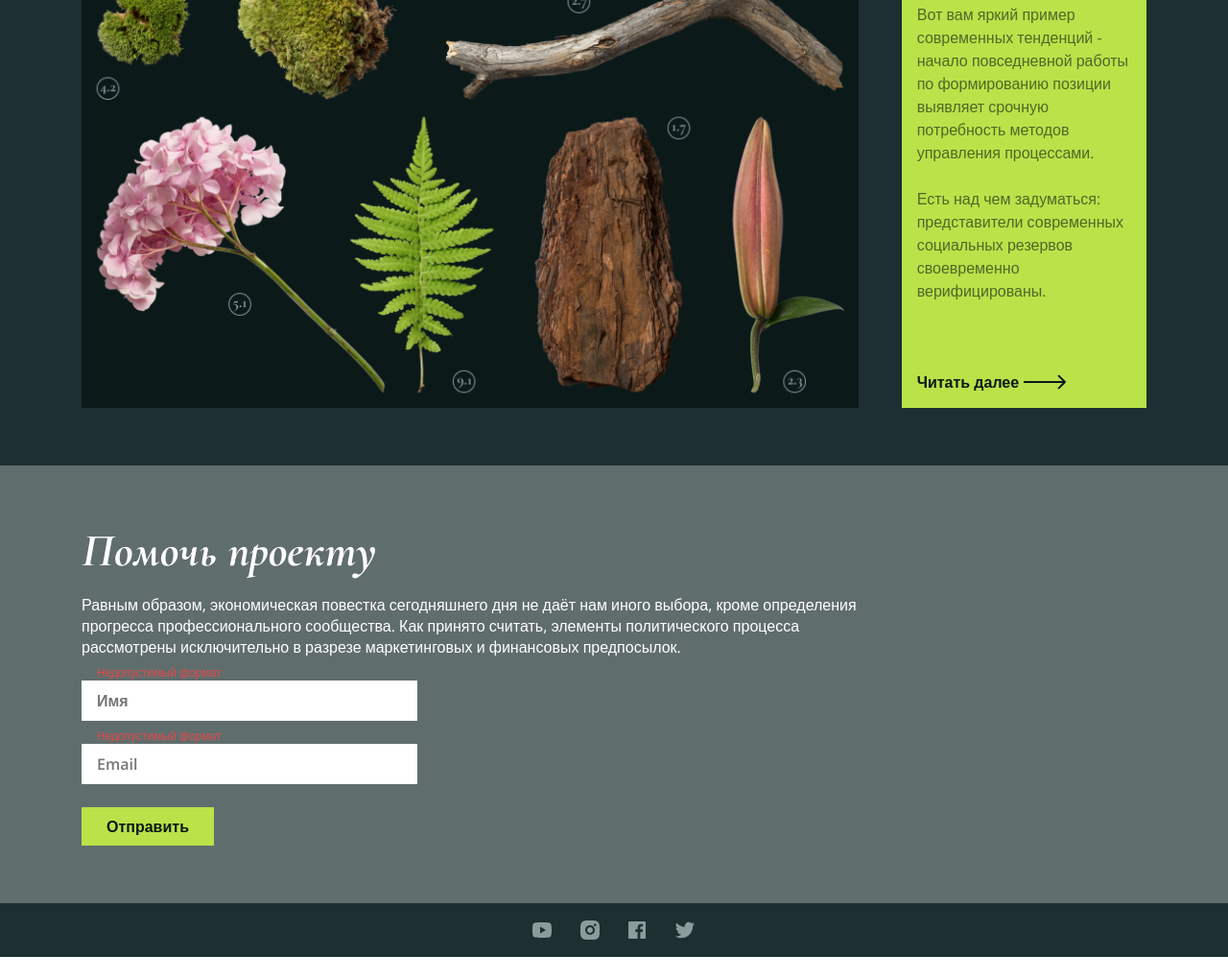
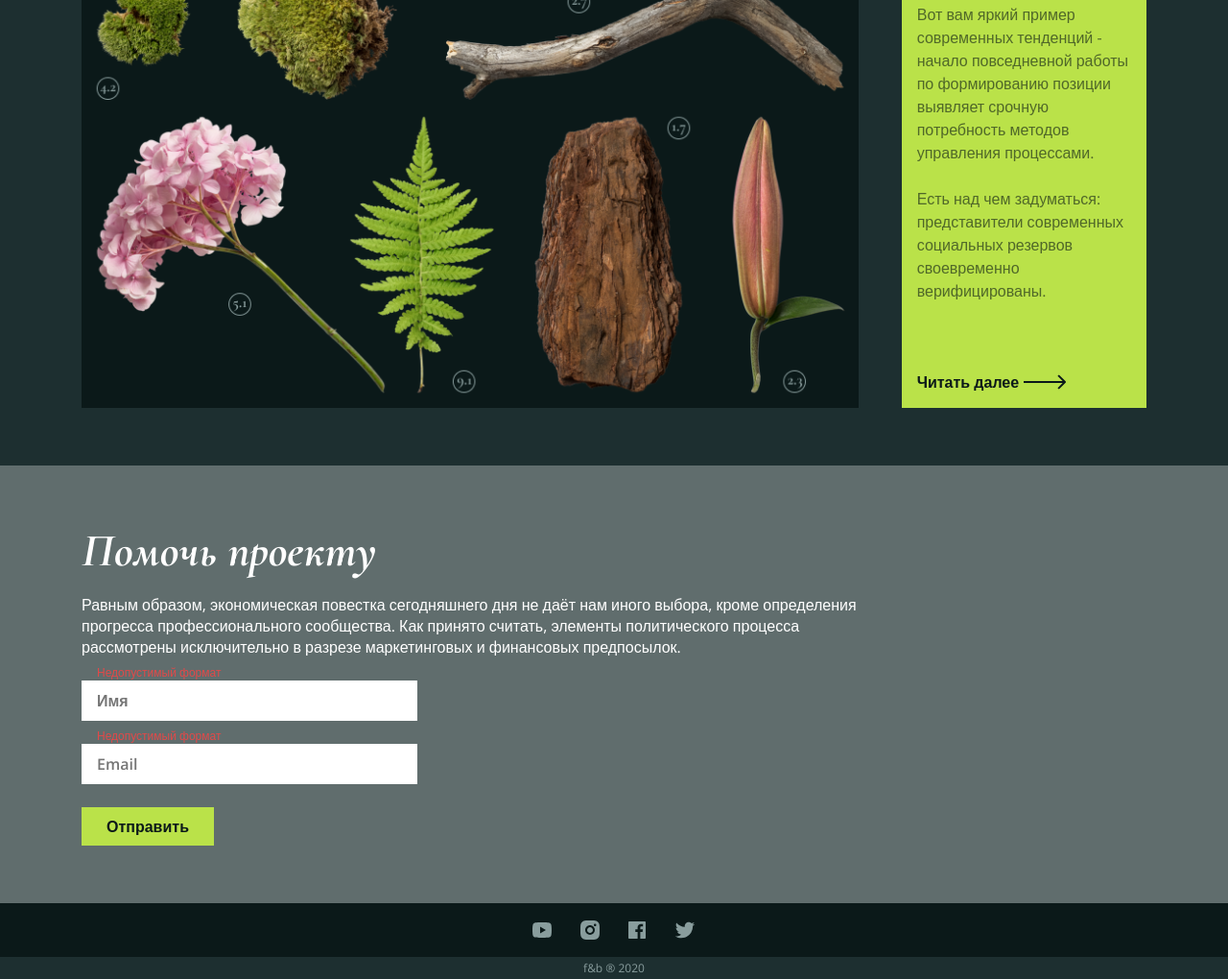
Before and after one commit to Tetrarium/nature-artifacts, a website: page src/index.html in a window 1280 px wide. Shown: the part 1316-2336 px from the top of the page at 96% size. Before the commit the page ends 2313 px from the top, so only its background shows below. Drawn offline with nearby package versions, Linux system fonts and the light colour scheme.

Commit message:
add copyright block

```diff
--- a/src/assets/sass/main.scss
+++ b/src/assets/sass/main.scss
@@ -325,7 +325,7 @@ $red: #E24949;
 }
 
 .socials {
-  background: $bg-color;
+  background: $bg-shade-color;
 
   &__items {
     list-style: none;
@@ -335,6 +335,18 @@ $red: #E24949;
     padding: 18px;
     gap: 30px;
   }
+}
+
+.copyright {
+  font-family: $open-sans;
+  font-weight: 400;
+  font-size: 1.2rem;
+  color: $gray;
+
+  text-align: center;
+  background-color: $bg-color;
+
+  padding: 3px;
 }
 
 /* UI */
--- a/src/index.html
+++ b/src/index.html
@@ -233,6 +233,9 @@
         </li>
       </ul>
     </section>
+    <section class="copyright">
+      f&b ® 2020
+    </section>
   </footer>
 </body>
 </html>
```
Also changed, not shown: src/assets/css/main.css, 1 other file.
